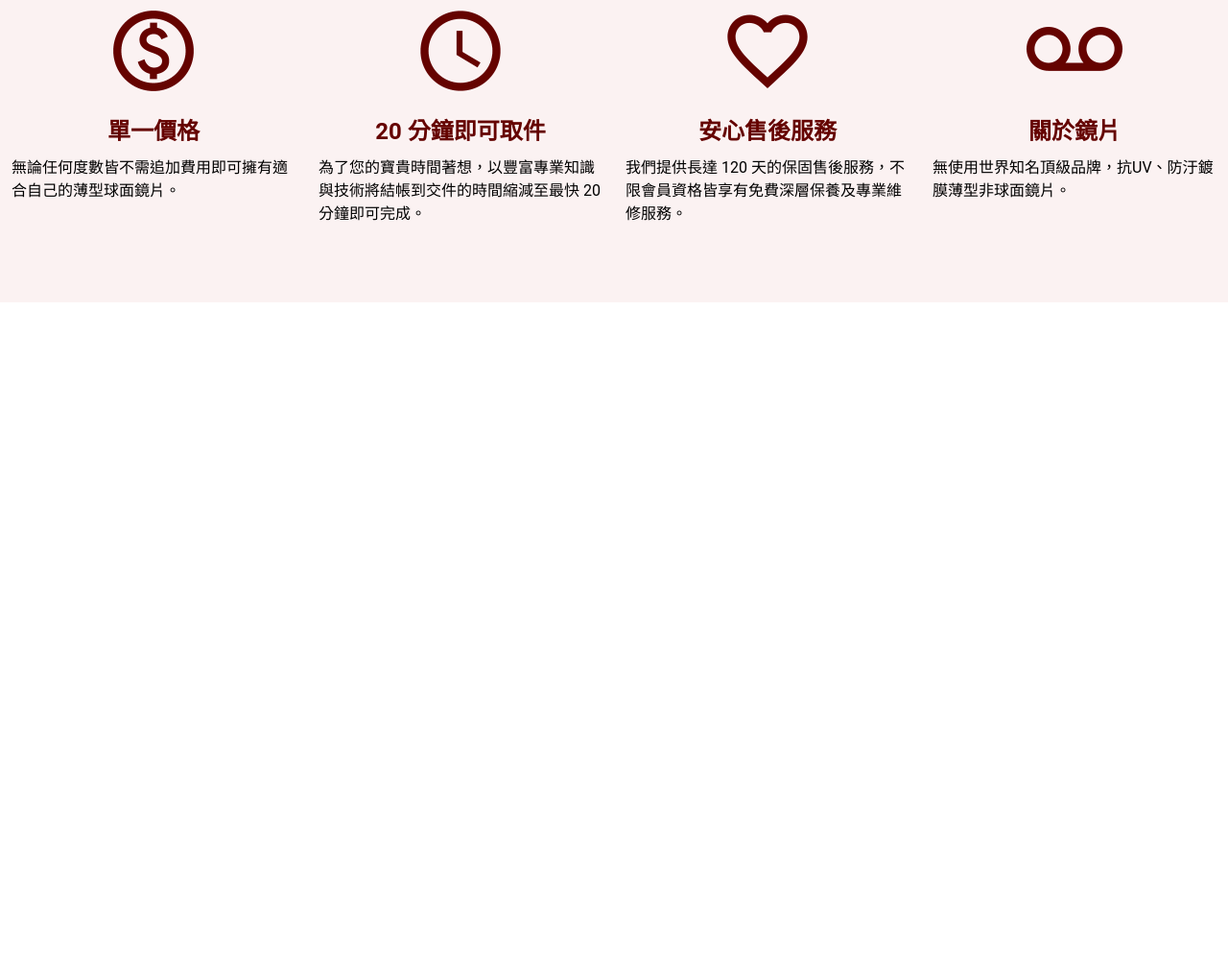
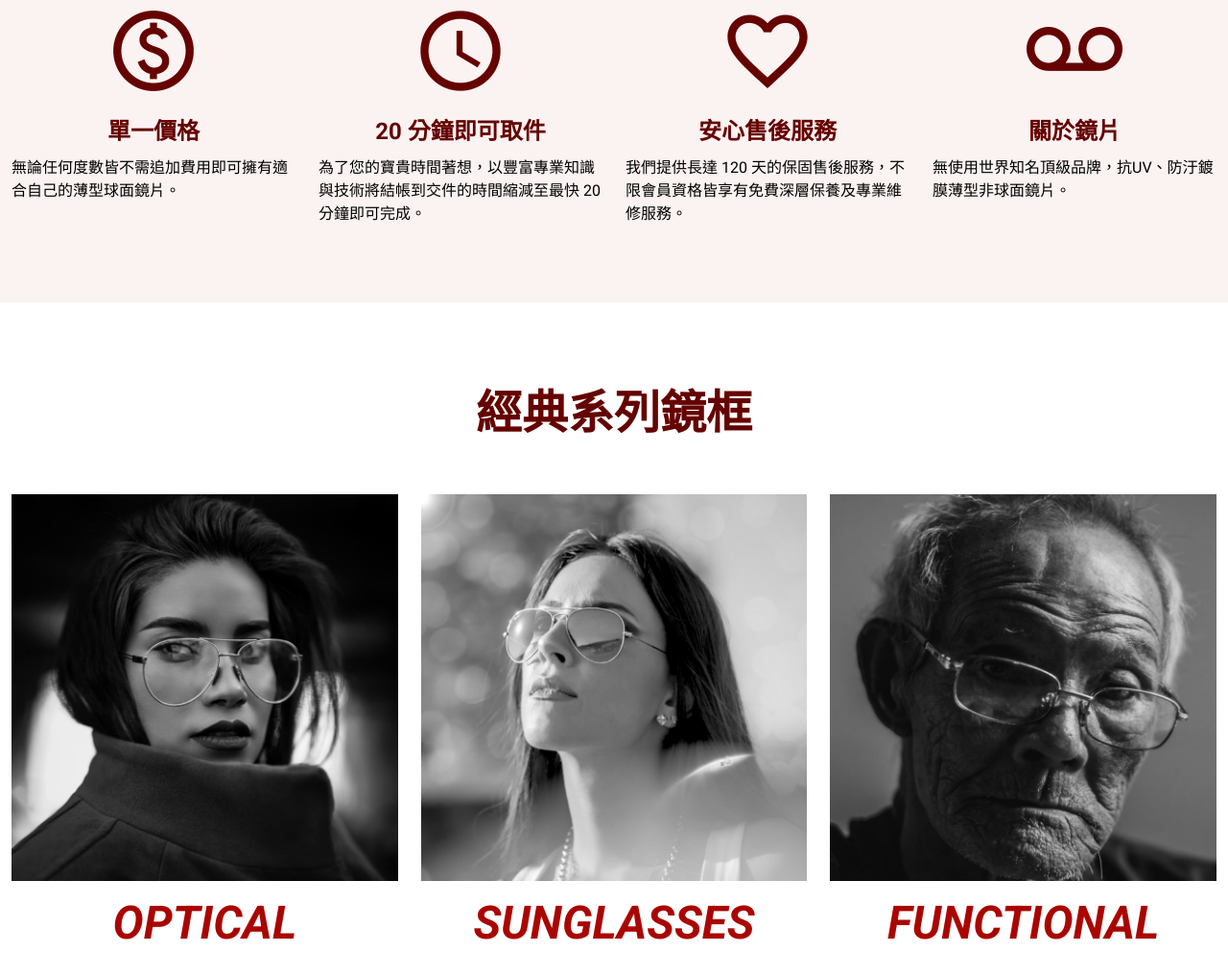
Before and after one commit to gp355d/2024-weblayout-week4, a website built with Vite: page pages/index.html in a window 1280 px wide. Shown: the part 960-1977 px from the top of the page at 96% size. Before the commit the page ends 1275 px from the top, so only its background shows below. Built offline with nearby package versions, Linux system fonts and the light colour scheme.

Commit message:
classic區塊完成

```diff
--- a/assets/scss/base/_base.scss
+++ b/assets/scss/base/_base.scss
@@ -1,3 +1,4 @@
+@import url('https://fonts.googleapis.com/css2?family=Noto+Sans+TC:wght@100..900&family=Roboto:ital,wght@0,100;0,300;0,400;0,500;0,700;0,900;1,100;1,300;1,400;1,500;1,700;1,900&display=swap');
 *, *::after, *::before {
   box-sizing: border-box;
   /* outline: 1px solid green; */
--- a/assets/scss/pages/_index.scss
+++ b/assets/scss/pages/_index.scss
@@ -37,3 +37,23 @@
     margin-bottom: 16px;
   }
 }
+//class區塊
+.classic{
+  ul{
+    margin-left: -12px;
+    margin-right: -12px;
+  }
+  li{
+    width: 33.3333%;
+    padding-right: 12px;
+    padding-left: 12px;
+    @include pad{
+      width: 60%;
+      margin-left: auto;
+      margin-right: auto;
+    }
+    @include mobile{
+      width: 100%;
+    }
+  }
+}
--- a/pages/index.html
+++ b/pages/index.html
@@ -60,6 +60,31 @@
           </ul>
         </div>
     </section>
+    <section class="classic pt-20 pb-20 pt-sm-10 pb-sm-10">
+      <div class="container">
+        <h3 class="fz-7 text-secondary text-center font-blod mb-12 fz-sm-5 mb-sm-6">經典系列鏡框</h3>
+        <ul class="d-flex flex-wrap">
+          <li class="mb-md-6">
+            <div class="content">
+              <img class="mb-2" src="../assets/images/home-section3-1.png" alt="OPTICAL">
+              <h3 class="text-primary fz-7 font-blod text-center font-italic">OPTICAL</h3>
+            </div>
+          </li>
+          <li class="mb-md-6">
+            <div class="content">
+              <img class="mb-2" src="../assets/images/home-section3-2.png" alt="SUNGLASSES">
+              <h3 class="text-primary fz-7 font-blod text-center font-italic">SUNGLASSES</h3>
+            </div>
+          </li>
+          <li>
+            <div class="content">
+              <img class="mb-2" src="../assets/images/home-section3-3.png" alt="FUNCTIONAL">
+              <h3 class="text-primary fz-7 font-blod text-center font-italic">FUNCTIONAL</h3>
+            </div>
+          </li>
+        </ul>
+      </div>
+  </section>
     </main>
     <%- include('./layout/footer'); -%>
 
```
